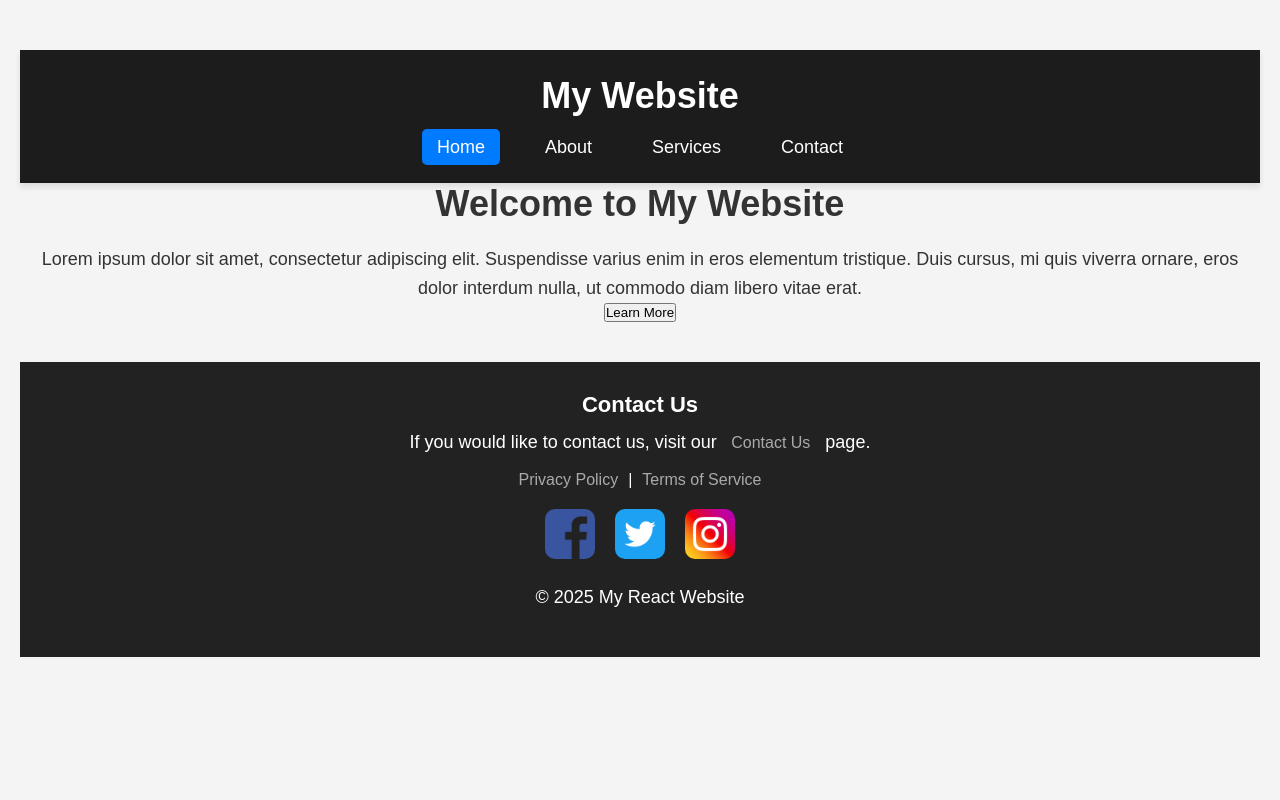
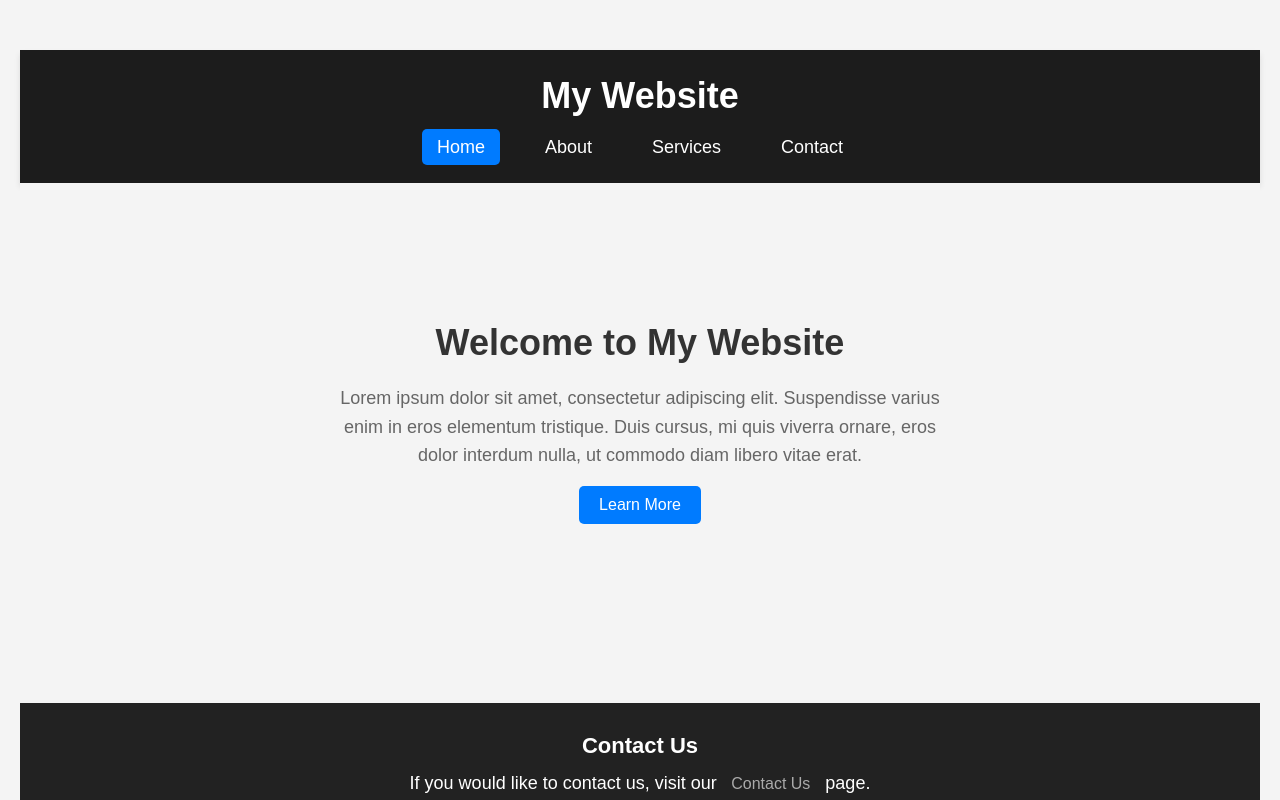
Before and after one commit to EsatGokcen/StMarys_CS7005, a React (Vite) app in the folder week6+week7/vite-project/: page / in a window 1280 px wide. Shown: the top 800 px of the page. Built offline with nearby package versions, Linux system fonts and the light colour scheme.

Commit message:
styling for home page of vite project

```diff
--- a/week6+week7/vite-project/src/index.css
+++ b/week6+week7/vite-project/src/index.css
@@ -79,6 +79,46 @@
   }
 }
 
+.home-content {
+  display: flex;
+  justify-content: center;
+  align-items: center;
+  text-align: center;
+  height: 60vh; /* Adjust to your design preference */
+  padding: 2rem;
+  background-color: #f4f4f4;
+}
+
+.hero {
+  max-width: 600px;
+}
+
+.hero h1 {
+  font-size: 2.5rem;
+  color: #333;
+}
+
+.hero p {
+  font-size: 1.2rem;
+  color: #666;
+  margin: 1rem 0;
+}
+
+.cta-button {
+  padding: 10px 20px;
+  font-size: 1rem;
+  background-color: #007bff;
+  color: white;
+  border: none;
+  border-radius: 5px;
+  cursor: pointer;
+  transition: 0.3s;
+}
+
+.cta-button:hover {
+  background-color: #0056b3;
+}
+
 
 /* Footer Container */
 footer {
```
